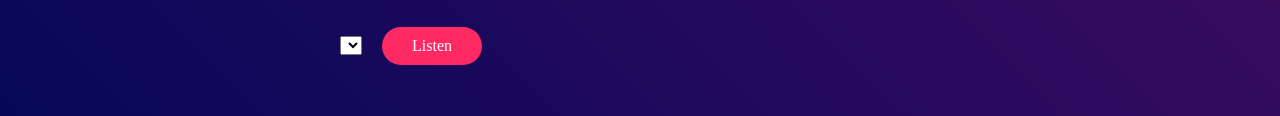
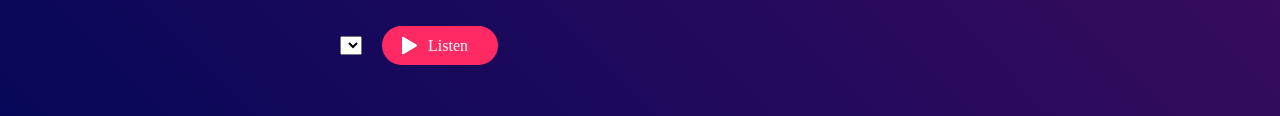
Before and after one commit to avalchanova/text-to-voice-converter, a plain HTML site: page index.html in a window 1280 px wide. Shown: the part 518-634 px from the top of the page. Drawn offline with Linux system fonts and the light colour scheme.

Commit message:
play icon in listen button css

```diff
--- a/index.html
+++ b/index.html
@@ -11,7 +11,7 @@
         <textarea placeholder="Write anything here..."></textarea>
         <div class="row">
             <select></select>
-            <button>Listen</button>
+            <button><img src="images/play.png" alt="play icon">Listen</button>
         </div>
     </div>
 </body>
--- a/styles.css
+++ b/styles.css
@@ -55,6 +55,7 @@ textarea::placeholder{
 
 button {
     background: #ff2963;
+    /* change this colour */
     color: #fefefe;
     font-size: 16px;
     padding: 10px 30px;
@@ -62,4 +63,13 @@ button {
     border: 0;
     outline: 0;
     cursor: pointer;
+    display: flex;
+    align-items: center;
 }
+
+button img {
+    width: 16px;
+    margin-right: 10px;
+    margin-left: -10px;
+
+}
```
